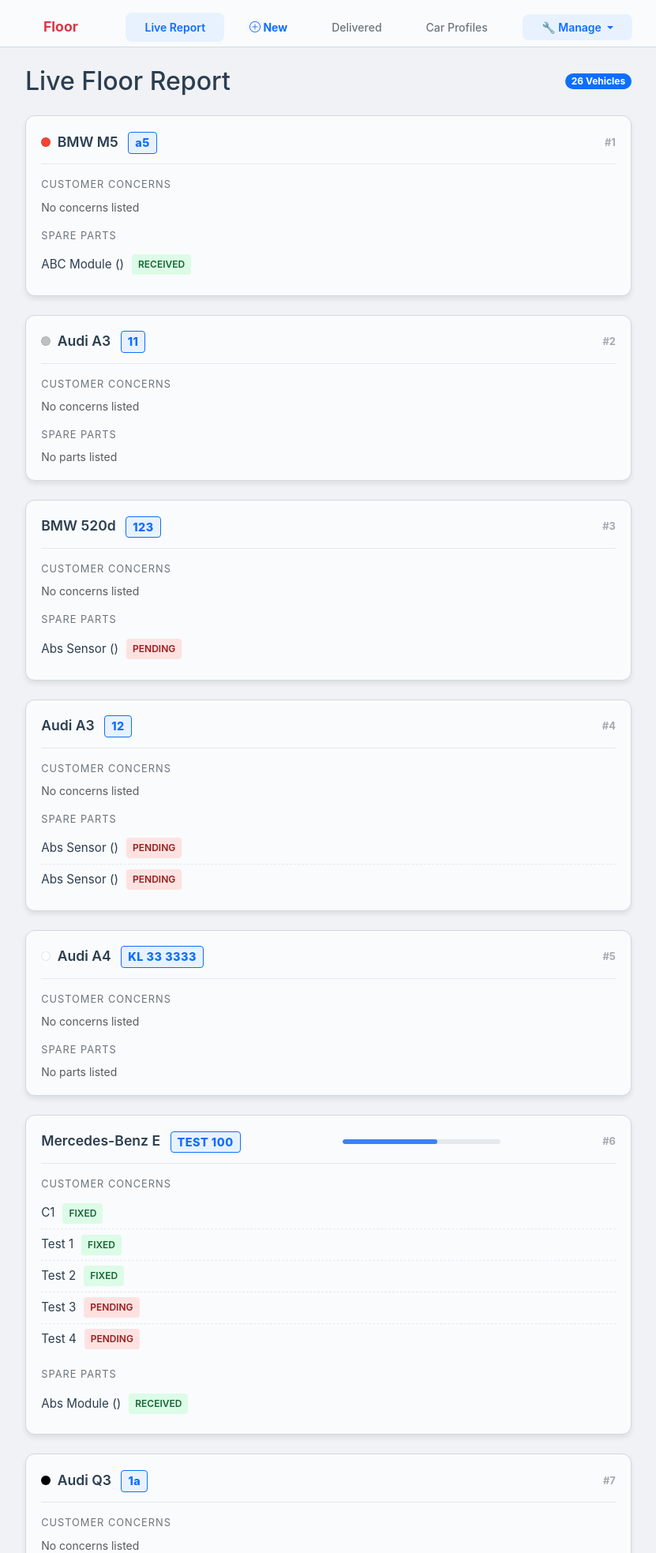
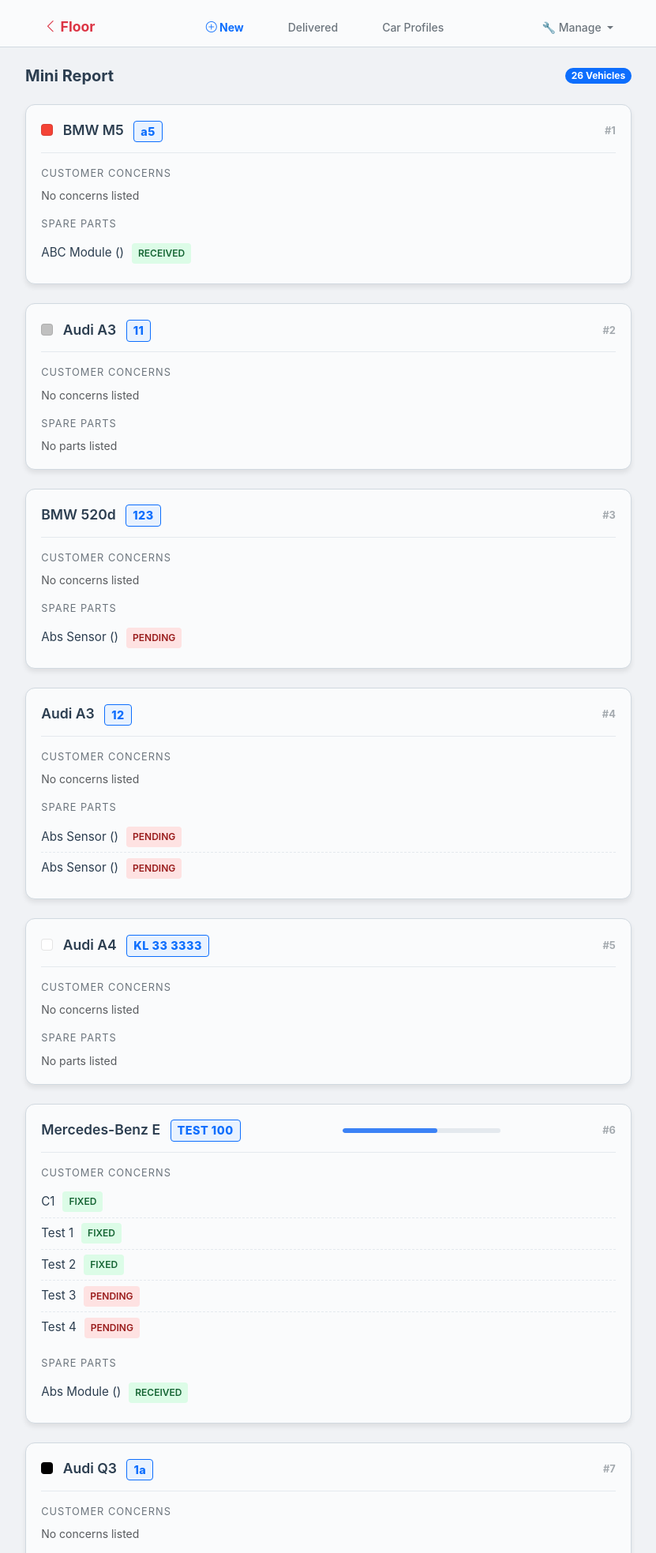
Before and after one commit to Irshaduu/formula-d-workshop, a Django app: page /jobcards/live-report/ in a window 1280 px wide. Shown: the top 1967 px of the page at 79% size, without its empty margins (224-1055 px from the left). Run offline with Django 5.2, Linux system fonts and the light colour scheme; a user stored in the database is signed in; data comes from the database, SQL or seed files in the repository; both versions use the stored data as it was after the commit.

Commit message:
UI refinement: Rebrand Mini Report, square color indicators, and navbar cleanup.

```diff
--- a/workshop/templates/workshop/base.html
+++ b/workshop/templates/workshop/base.html
@@ -255,14 +255,14 @@
         <div class="navbar-container">
             <!-- Left: Logo -->
             <a class="navbar-brand d-flex align-items-center gap-2" href="{% url 'home' %}" style="text-decoration: none;">
-                <span class="nav-link-custom fw-bold" style="font-size: 1.1rem; color: {% if request.user|has_group:'Owner' or request.user.is_superuser %}#dc3545{% elif request.user|has_group:'Office' %}#ffc107{% else %}#ffffff{% endif %} !important; font-style: normal;">Floor</span>
+                <span class="nav-link-custom fw-bold" style="font-size: 1.1rem; color: {% if request.user|has_group:'Owner' or request.user.is_superuser %}#dc3545{% elif request.user|has_group:'Office' %}#ffc107{% else %}#ffffff{% endif %} !important; font-style: normal;">
+                    {% if request.path != '/' %}<i class="bi bi-chevron-left me-1"></i>{% endif %}Floor
+                </span>
             </a>
 
             <!-- Center: Links -->
             <div class="d-flex gap-2">
                 {% if user.is_authenticated %}
-                <a class="nav-link-custom {% if 'live-report' in request.path %}active{% endif %}"
-                    href="{% url 'live_report' %}">Live Report</a>
                 <a class="nav-link-custom text-primary fw-bold" href="{% url 'jobcard_create' %}">
                     <i class="bi bi-plus-circle"></i> New
                 </a>
@@ -292,7 +292,7 @@
             <!-- Right: Manage/Master Lists Dropdown -->
             {% if request.user|has_group:"Owner" or request.user|has_group:"Office" or request.user.is_superuser %}
             <div class="dropdown">
-                <a class="nav-link-custom dropdown-toggle {% if 'master-lists' in request.path or 'brand' in request.path or 'spare' in request.path or 'concern' in request.path or 'jobcards' in request.path and 'create' not in request.path %}active{% endif %}"
+                <a class="nav-link-custom dropdown-toggle {% if 'master-lists' in request.path or 'brand' in request.path or 'spare' in request.path or 'concern' in request.path or 'jobcards' in request.path and 'create' not in request.path and 'live-report' not in request.path %}active{% endif %}"
                     href="#" role="button" data-bs-toggle="dropdown" aria-expanded="false">
                     🔧 Manage
                 </a>
@@ -341,10 +341,6 @@
             <span>Home</span>
         </a>
 
-        <a href="{% url 'live_report' %}" class="nav-item {% if 'live-report' in request.path %}active{% endif %}">
-            <i class="bi bi-activity"></i>
-            <span>Live</span>
-        </a>
 
         <!-- 3. NEW (Center Button) -->
         <a href="{% url 'jobcard_create' %}" class="nav-item center-btn">
--- a/workshop/templates/workshop/jobcard/jobcard_form.html
+++ b/workshop/templates/workshop/jobcard/jobcard_form.html
@@ -265,7 +265,7 @@
                 .color-dot-item {
                     width: 24px;
                     height: 24px;
-                    border-radius: 6px;
+                    border-radius: 3px;
                     cursor: pointer;
                     transition: transform 0.2s, border 0.2s;
                     border: 2px solid transparent;
@@ -282,7 +282,7 @@
                     background: conic-gradient(red, yellow, lime, aqua, blue, magenta, red) !important;
                 }
                 #color-picker-trigger {
-                    border-radius: 6px !important;
+                    border-radius: 3px !important;
                 }
             </style>
 
--- a/workshop/templates/workshop/jobcard/jobcard_list.html
+++ b/workshop/templates/workshop/jobcard/jobcard_list.html
@@ -33,8 +33,8 @@
                         <h5 class="card-title fw-bold mb-0 text-truncate"
                             style="letter-spacing: -0.5px; color: var(--color-primary);">
                             {% if job.car_color %}
-                            <span class="d-inline-block rounded-circle me-1"
-                                  style="width: 10px; height: 10px; background-color: {{ job.get_car_color_hex }}; vertical-align: middle; border: 1px solid rgba(0,0,0,0.1); margin-top: -3px;"></span>
+                            <span class="d-inline-block rounded-1 me-2"
+                                  style="width: 14px; height: 14px; background-color: {{ job.get_car_color_hex }}; vertical-align: middle; border: 1px solid rgba(0,0,0,0.1); margin-top: -3px;"></span>
                             {% endif %}
                             {{ job.brand_name }} {{ job.model_name }}
                         </h5>
--- a/workshop/templates/workshop/jobcard/live_report.html
+++ b/workshop/templates/workshop/jobcard/live_report.html
@@ -1,6 +1,6 @@
 {% extends 'workshop/base.html' %}
 
-{% block title %}Live Floor Report{% endblock %}
+{% block title %}Mini Report{% endblock %}
 
 {% block extra_css %}
 <style>
@@ -131,7 +131,7 @@
 
 {% block content %}
 <div class="d-flex justify-content-between align-items-center mb-4">
-    <h2 class="mb-0">Live Floor Report</h2>
+    <h5 class="mb-0 fw-bold">Mini Report</h5>
     <span class="badge bg-primary rounded-pill">{{ active_jobs.count }} Vehicles</span>
 </div>
 
@@ -144,8 +144,8 @@
                     <div class="car-info">
                         <!-- Color Indicator -->
                         {% if job.car_color %}
-                        <span class="d-inline-block rounded-circle me-1"
-                              style="width: 12px; height: 12px; background-color: {{ job.get_car_color_hex }}; vertical-align: middle; border: 1px solid rgba(0,0,0,0.1); margin-top: -2px;"></span>
+                        <span class="d-inline-block rounded-1 me-2"
+                              style="width: 15px; height: 15px; background-color: {{ job.get_car_color_hex }}; vertical-align: middle; border: 1px solid rgba(0,0,0,0.1); margin-top: -3px;"></span>
                         {% endif %}
                         <span class="me-2">{{ job.brand_name }} {{ job.model_name }}</span>
                         <span class="reg-tag">{{ job.registration_number }}</span>
--- a/workshop/views.py
+++ b/workshop/views.py
@@ -35,7 +35,7 @@ def home(request):
     active_jobcards = JobCard.objects.filter(delivered=False).annotate(
         total_concerns=Count('concerns'),
         fixed_concerns=Count('concerns', filter=Q(concerns__status='FIXED'))
-    ).order_by('admitted_date')
+    ).order_by('-updated_at')
 
     # Count delivered today
     delivered_count = JobCard.objects.filter(
@@ -179,7 +179,7 @@ def live_report(request):
     SECTION 2.1: LIVE REPORT - Quick scroll for all roles.
     Shows active jobs, concerns, and spares status.
     """
-    active_jobs = JobCard.objects.filter(delivered=False).prefetch_related('concerns', 'spares')
+    active_jobs = JobCard.objects.filter(delivered=False).prefetch_related('concerns', 'spares').order_by('-updated_at')
 
     return render(request, 'workshop/jobcard/live_report.html', {
         'active_jobs': active_jobs,
```
Also changed, not shown: workshop/templates/workshop/dashboard/dashboard_home.html (+9 -3 lines), db.sqlite3.
